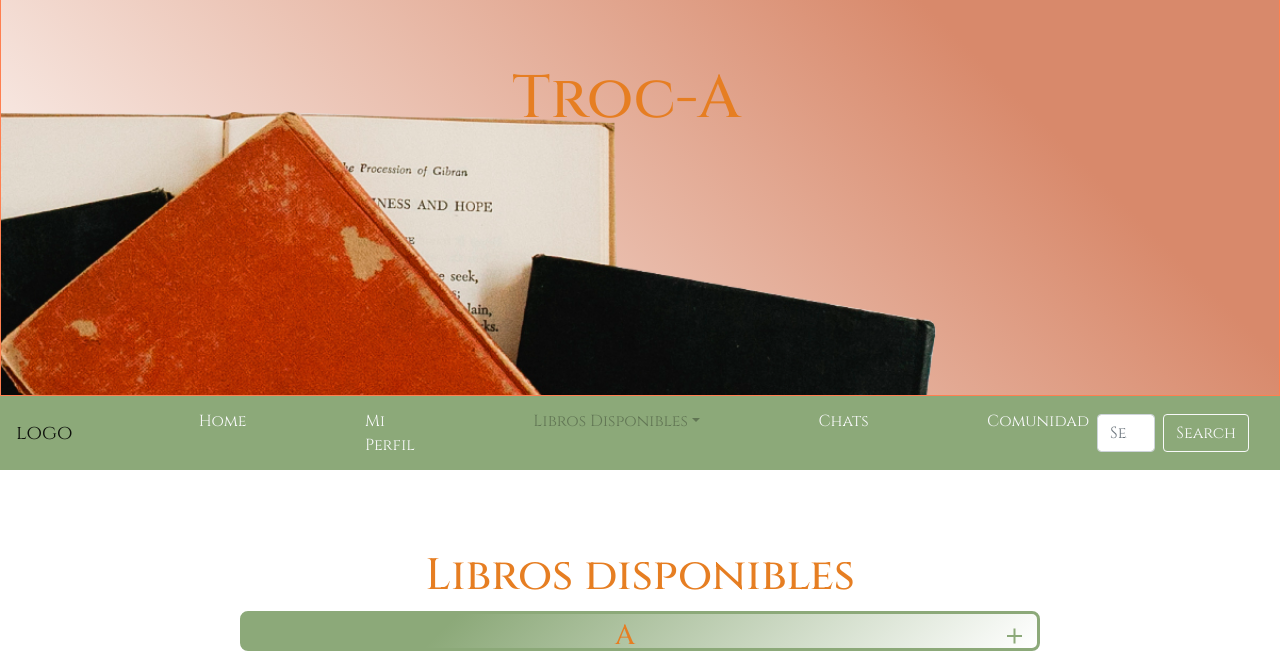
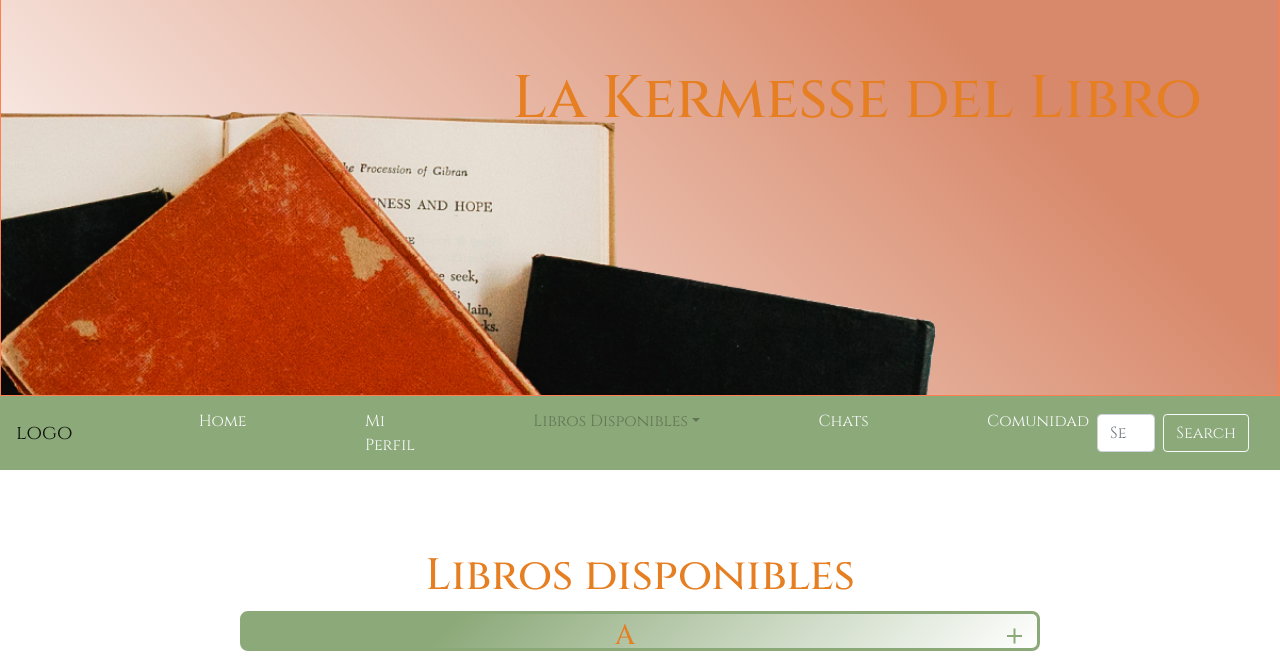
Before and after one commit to melocotonoro/LaKermessedellibro-git, a website: page views/Libros_disponibles-grid.html in a window 1280 px wide. Shown: the part 104-762 px from the top of the page. Drawn offline with nearby package versions, Linux system fonts and the light colour scheme.

Commit message:
Update Libros_disponibles-grid.html

```diff
--- a/views/Libros_disponibles-grid.html
+++ b/views/Libros_disponibles-grid.html
@@ -10,7 +10,7 @@
     <meta name="description" content="Aquí podrás encontrar las listas de los libros disponibles para canjear, tanto físicos como virtuales">
 
 
-        <title>Libros Disponibles- Troc-A</title>
+        <title>Libros Disponibles- La Kermesse del Libro</title>
 
 <!--Google Fonts-->
 
@@ -40,7 +40,7 @@
           <a href="./registrarte.html"><button type="button" class="btn btn-light btn-lg banner">Registrarse</button></a>
         </div>
 
-        <h1 id="nombreDeLaMarca">Troc-A</h1>
+        <h1 id="nombreDeLaMarca">La Kermesse del Libro</h1>
 
       </header>
 
```
